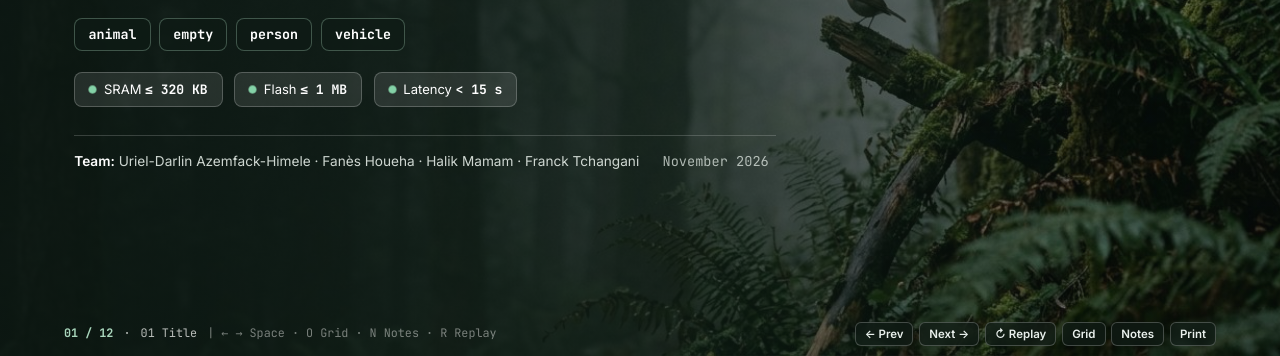
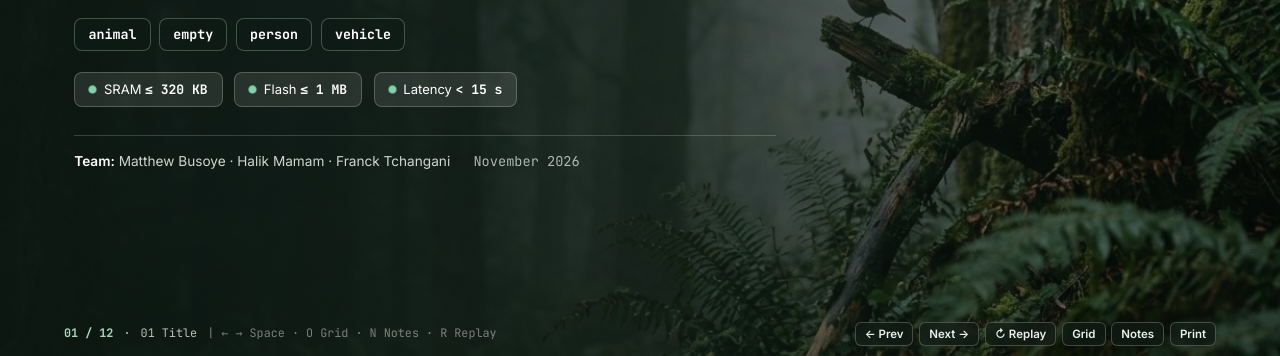
Before and after one commit to Yke0let/edge-ai-camera-trap-tinyml, a plain HTML site: page index.html in a window 1280 px wide. Shown: the part 444-800 px from the top of the page. Drawn offline with Linux system fonts and the light colour scheme.

Commit message:
Update Slide 1 team attribution to Matthew Busoye, Halik Mamam, Franck Tchangani

```diff
--- a/index.html
+++ b/index.html
@@ -55,7 +55,7 @@
           </div>
 
           <div class="title-footer anim" style="--d:6">
-            <span><strong>Team:</strong> Uriel-Darlin Azemfack-Himele · Fanès Houeha · Halik Mamam · Franck Tchangani</span>
+            <span><strong>Team:</strong> Matthew Busoye · Halik Mamam · Franck Tchangani</span>
             <span class="mono" style="opacity:0.82;">November 2026</span>
           </div>
         </div>
```
